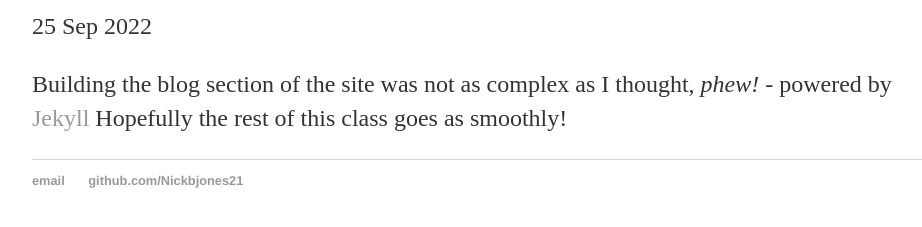
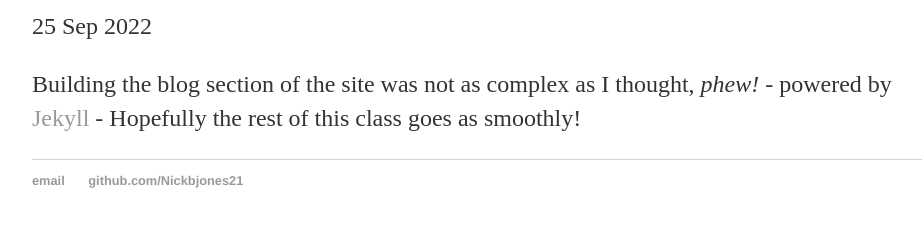
Before and after one commit to nickbjones21/IntroWebDev, a Jekyll site: the page built from _posts/2022-09-25-nicholas-jones-site-launched.md, in a window 1280 px wide. Shown: the part 242-469 px from the top of the page, without its empty margins (160-1082 px from the left). Built offline with Jekyll 4.4.1, drawn with Linux system fonts in a browser that asks for light colours.

```diff
--- a/_posts/2022-09-25-nicholas-jones-site-launched.md
+++ b/_posts/2022-09-25-nicholas-jones-site-launched.md
@@ -4,4 +4,4 @@ title: "Nicholas Jones, Student, Launches Site"
 date: 2022-09-25
 ---
 
-Building the blog section of the site was not as complex as I thought, <em> phew! </em> - powered by [Jekyll](http://jekyllrb.com) Hopefully the rest of this class goes as smoothly!
+Building the blog section of the site was not as complex as I thought, <em> phew! </em> - powered by [Jekyll](http://jekyllrb.com) - Hopefully the rest of this class goes as smoothly!
```
